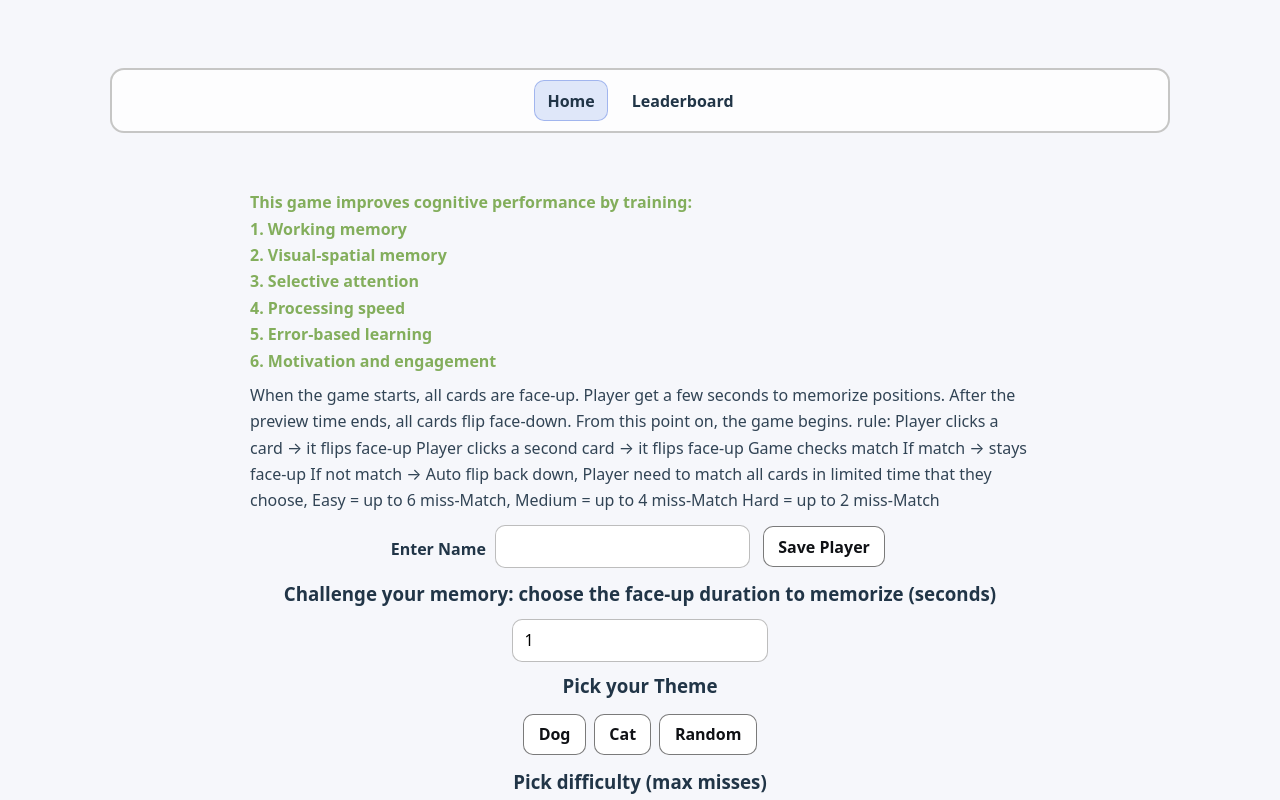
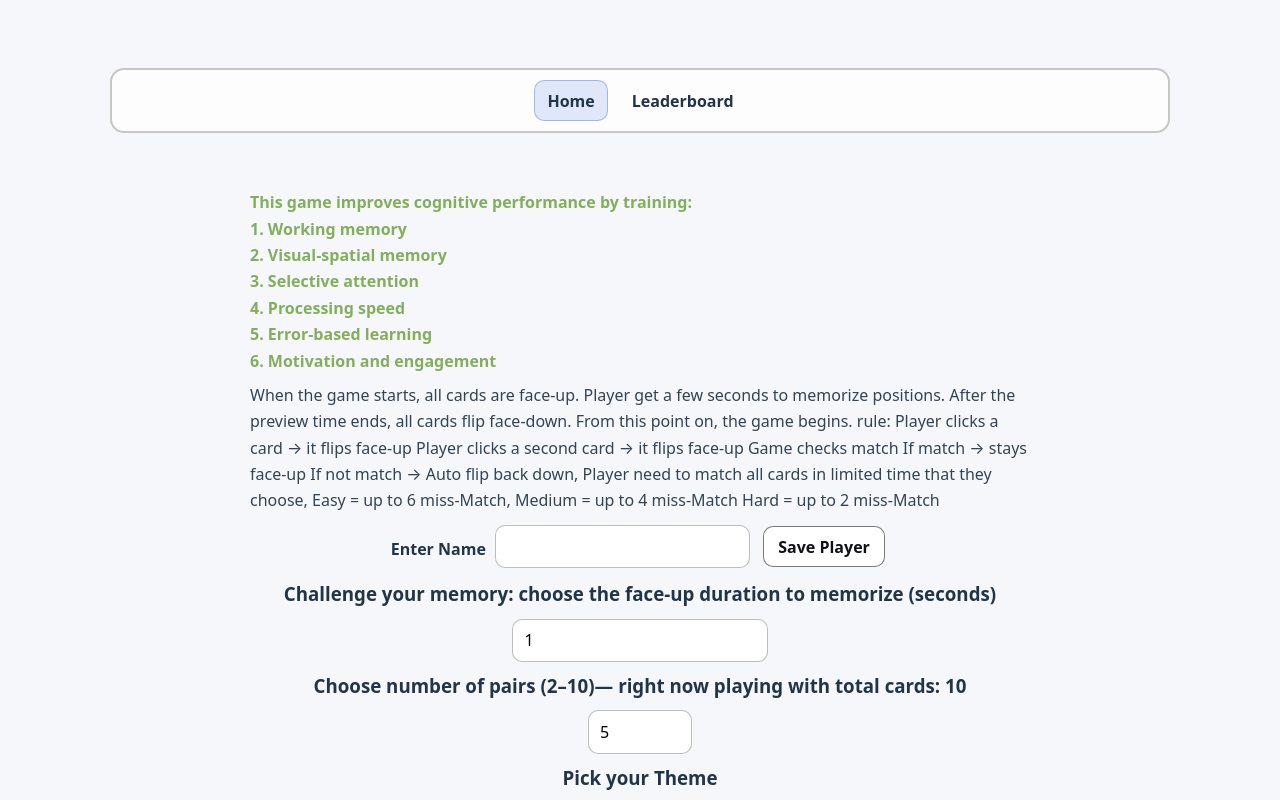
Before and after one commit to mah-davarfa/major-project-3-memory-game, a React (Vite) app: page / in a window 1280 px wide. Shown: the top 800 px of the page. Built offline with nearby package versions, Linux system fonts and the light colour scheme.

Commit message:
user can choose the  number of cards to play

```diff
--- a/src/App.css
+++ b/src/App.css
@@ -129,7 +129,7 @@ nav a[aria-current="page"] {
 /* Selected button effect (theme + difficulty) */
 .btn-choice.is-selected {
   border-color: rgba(43, 91, 215, 0.85);
-  color:blue ;
+  color:rgb(0, 217, 255) ;
   outline: 3px solid rgba(43, 91, 215, 0.18);
   transform: translateY(-1px);
 }
--- a/src/components/GameSetup.jsx
+++ b/src/components/GameSetup.jsx
@@ -38,7 +38,7 @@ export default function GameSetup() {
   const [selectedTheme, setSelectedTheme] = useState("");
   const [selectedLevel, setSelectedLevel] = useState(null);
   const [welcomeMessage, setWelcomeMessage] = useState("");
-
+  const [count, setCount] = useState(5);
 
   const apiMap = { dog: getDogs, cat: getCats, random: getRandom };
 
@@ -80,7 +80,7 @@ const handleTheme = async (pick) => {
   setLoading(true);
   setThemePicked(false);
 
-  const deck = await apiMap[pick]();
+  const deck = await apiMap[pick](count);
 
   setLoading(false);
 
@@ -152,6 +152,14 @@ const handleLevel = (max) => {
           value={choosenDelay/1000}
           min={1}
           onChange={(e) => setChoosenDelay(Number(e.target.value) * 1000)}
+        />
+        <h3>Choose number of pairs (2–10)— right now playing with total cards: {count * 2}</h3>
+        <input
+          type="number"
+          value={count}
+          min={2}
+          max={10}
+          onChange={(e) => setCount(Number(e.target.value) )}
         />
 
         <h3>Pick your Theme</h3>
--- a/src/utils/buildDeck.js
+++ b/src/utils/buildDeck.js
@@ -1,4 +1,4 @@
-export async function getDogs(count = 10) {
+export async function getDogs(count) {
   try {
     const response = await fetch(`https://dog.ceo/api/breeds/image/random/${count}`);
     if (!response.ok) throw new Error("Failed to fetch dog images");
@@ -14,7 +14,7 @@ export async function getDogs(count = 10) {
   }
 }
 
-export async function getRandom(count = 10) {
+export async function getRandom(count) {
   try {
     const response = await fetch(`https://picsum.photos/v2/list?page=2&limit=${count}`);
     if (!response.ok) throw new Error("Failed to fetch random images");
@@ -30,7 +30,7 @@ export async function getRandom(count = 10) {
   }
 }
 
-export async function getCats(count = 10) {
+export async function getCats(count) {
   try {
     const response = await fetch(`https://api.thecatapi.com/v1/images/search?limit=${count}`);
     if (!response.ok) throw new Error("Failed to fetch cat images");
@@ -40,7 +40,7 @@ export async function getCats(count = 10) {
       throw new Error("Cat API returned invalid data");
     }
 
-    return data.map((cat) => ({ url: cat.url }));
+    return data.slice(0,count).map((cat) => ({ url: cat.url }));
   } catch (err) {
     return { error: true, message: err.message || "Unknown error fetching cats" };
   }
```
